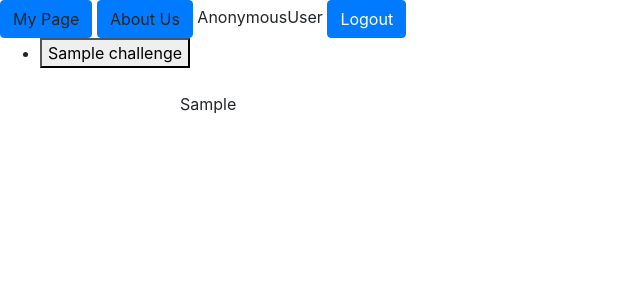
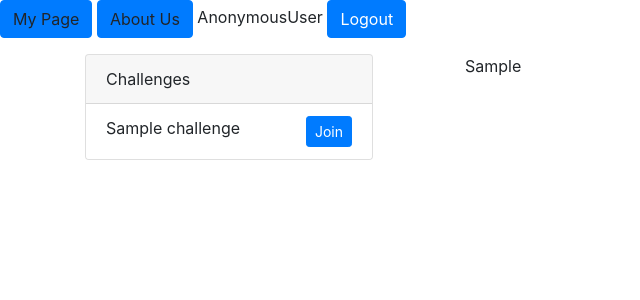
Before and after one commit to brightraudona/BEAM_PROJECT, a Django app: template templates/home.html in a window 1280 px wide. Shown: the top 300 px of the page, without its empty margins (0-640 px from the left). Run offline with Django 4.2, Linux system fonts and the light colour scheme; tables that the repository leaves empty hold one stand-in row (values such as "Sample post"); the template is opened without the code that fills it: values that come from a table or form of the project are taken from there, most other values are stand-ins (such as "Sample title", 1, 10 or a date in 2020).

Commit message:
add challenges list styling and put into columns

```diff
--- a/templates/home.html
+++ b/templates/home.html
@@ -1,17 +1,26 @@
-{% extends 'index.html' %}
-{% block content %}
-  <!--End Strava Connect Button-->
-  <!--Begin Map Container-->
-  <ul>
-    {% for challange in challanges %}
-        <li><button>{{ challange.name | safe }}</button></li>
-    {% endfor %}
-  </ul>
-  <div class="container">
-    <div class="row mt-4">
-        <div class="col-md-10 offset-md-1">
-            {{ main_map|safe }}
-        </div>
+{% extends 'index.html' %} {% block content %}
+<div class="container mt-3">
+  <div class="row">
+    <div class="col">
+      <div class="card" style="width: 18rem">
+        <div class="card-header">Challenges</div>
+        <ul class="list-group list-group-flush">
+          {% for challange in challanges %}
+          <li class="list-group-item">
+            {{ challange.name | safe }}
+            <button type="button" class="btn btn-primary btn-sm float-right">
+              Join
+            </button>
+          </li>
+          {% endfor %}
+        </ul>
+      </div>
+    </div>
+    <div class="col-8">
+      <div class="map-container">
+          {{ main_map|safe }}
+      </div>
     </div>
   </div>
+</div>
 {% endblock %}
```
